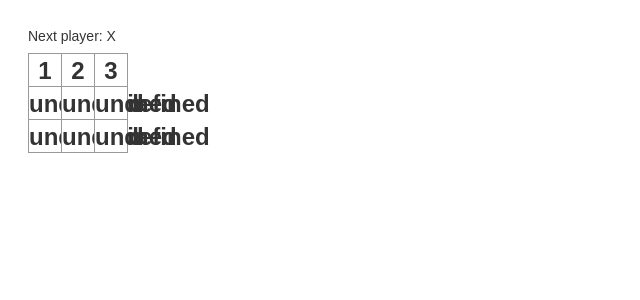
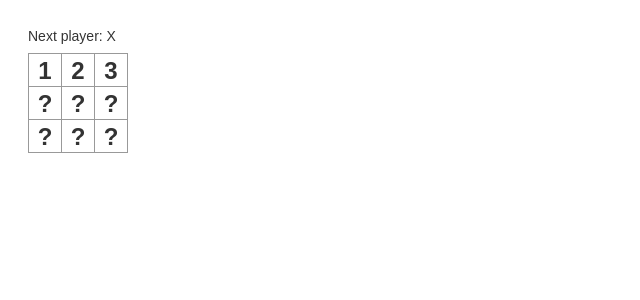
Before and after one commit to kaicarver/svelte-demo-debug, a Svelte app: page / in a window 1280 px wide. Shown: the top 300 px of the page, without its empty margins (0-640 px from the left). Built offline with nearby package versions, Linux system fonts and the light colour scheme.

Commit message:
use default value to avoid undefined

```diff
--- a/src/Square.svelte
+++ b/src/Square.svelte
@@ -1,5 +1,5 @@
 <script>
-  export let value;
+  export let value = '?';
 </script>
 
 <style>
```
